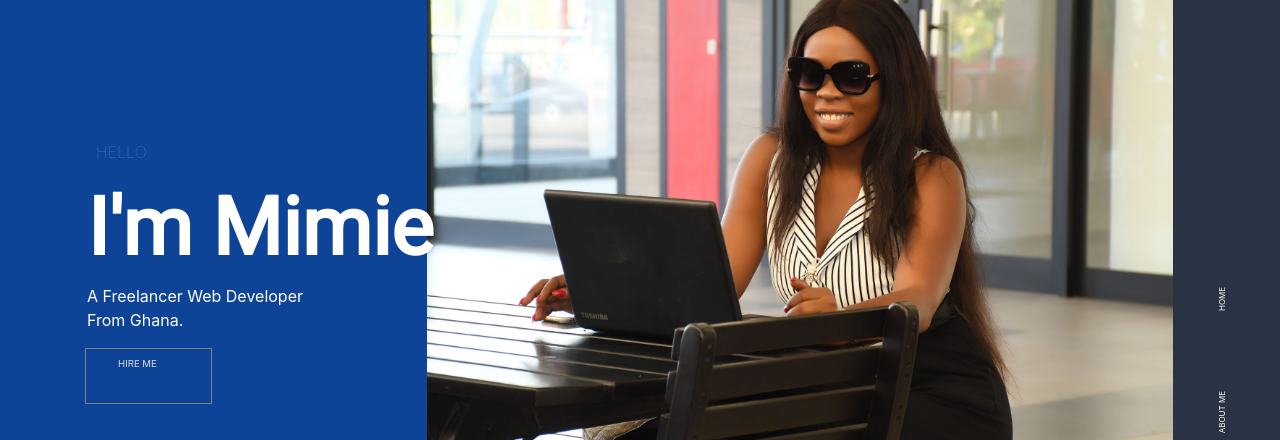
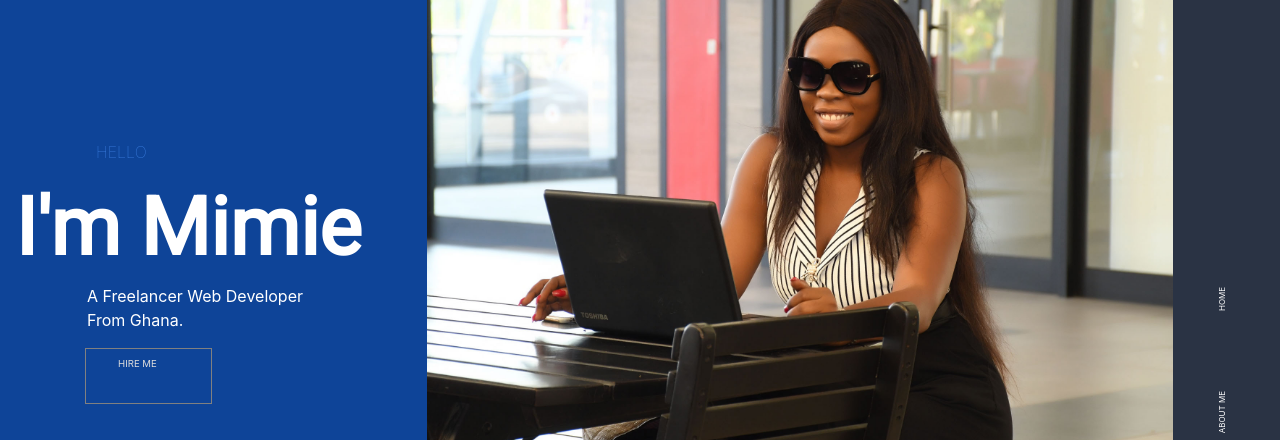
Before and after one commit to mimianaman/personal-website-2, a plain HTML site: page index.html in a window 1280 px wide. Shown: the part 68-508 px from the top of the page. Drawn offline with nearby package versions, Linux system fonts and the light colour scheme.

Commit message:
finished with the website
-made changes to some text

```diff
--- a/css/style.css
+++ b/css/style.css
@@ -13,9 +13,9 @@
 }
 h1 {
   font-size: 5rem;
-  margin-right: -70px;
+  margin-right: -50% !important;
   font-family: "Roboto", sans-serif;
-  z-index: 1;
+  z-index: 10;
 }
 .first-text {
   color: #458bf0;
--- a/index.html
+++ b/index.html
@@ -26,7 +26,7 @@
             Hello
           </p>
         </div>
-        <div class="row pl-4 ml-5">
+        <div class="">
           <h1 class="text-capitalize font-weight-bold">
             i'm mimie
           </h1>
```
Also changed, not shown: css/index.html (added).
